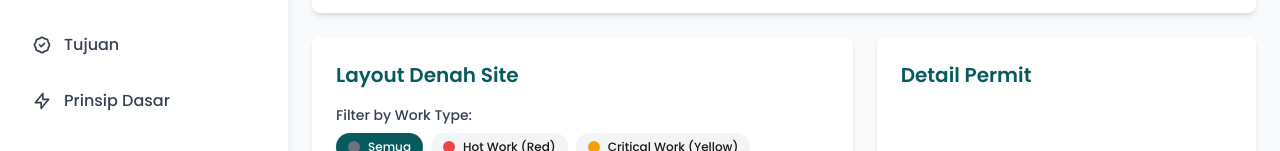
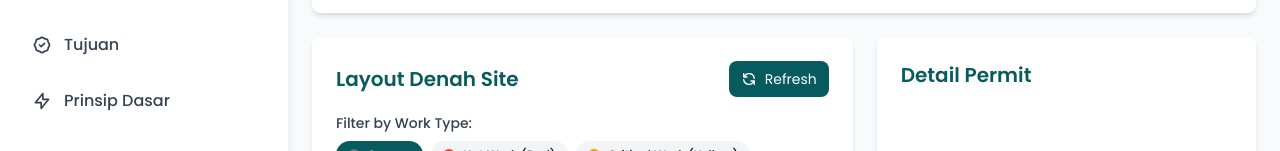
Before and after one commit to adrianakbar/sika, a Next.js app: page /siteplotplans in a window 1280 px wide. Shown: the part 312-463 px from the top of the page. Built offline with nearby package versions, Linux system fonts and the light colour scheme; no server answers; the database is empty; sample sign-in values are in the browser's storage.

Commit message:
[FIX] Enhance data fetching in SitePlotPlans to refresh on tab visibility change and add manual refresh button for improved user experience

```diff
--- a/app/siteplotplans/page.js
+++ b/app/siteplotplans/page.js
@@ -13,6 +13,19 @@ function SitePlotPlans() {
 
   useEffect(() => {
     fetchData();
+
+    // Refresh data when window becomes visible again (user switches back to tab)
+    const handleVisibilityChange = () => {
+      if (!document.hidden) {
+        fetchData();
+      }
+    };
+
+    document.addEventListener('visibilitychange', handleVisibilityChange);
+
+    return () => {
+      document.removeEventListener('visibilitychange', handleVisibilityChange);
+    };
   }, []);
 
   const fetchData = async () => {
@@ -45,8 +58,8 @@ function SitePlotPlans() {
             // Calculate days since end date
             const daysSinceEnd = Math.floor((currentDate - endDate) / (1000 * 60 * 60 * 24));
 
-            // Hide permit if it's more than 1 day past end date
-            if (daysSinceEnd > 1) {
+            // Hide permit if it's 1 day or more past end date
+            if (daysSinceEnd >= 1) {
               return null; // Will be filtered out
             }
 
@@ -358,9 +371,31 @@ function SitePlotPlans() {
             <div className="bg-white rounded-lg shadow-md p-6 flex-1">
               {/* Filter Section */}
               <div className="mb-6">
-                <h2 className="text-xl font-semibold text-quaternary mb-4">
-                  Layout Denah Site
-                </h2>
+                <div className="flex justify-between items-center mb-4">
+                  <h2 className="text-xl font-semibold text-quaternary">
+                    Layout Denah Site
+                  </h2>
+                  <button
+                    onClick={fetchData}
+                    disabled={loading}
+                    className="flex items-center gap-2 px-3 py-2 bg-quaternary text-white rounded-lg hover:bg-quaternary/90 transition-colors disabled:opacity-50 disabled:cursor-not-allowed"
+                  >
+                    <svg
+                      className={`w-4 h-4 ${loading ? 'animate-spin' : ''}`}
+                      fill="none"
+                      stroke="currentColor"
+                      viewBox="0 0 24 24"
+                    >
+                      <path
+                        strokeLinecap="round"
+                        strokeLinejoin="round"
+                        strokeWidth={2}
+                        d="M4 4v5h.582m15.356 2A8.001 8.001 0 004.582 9m0 0H9m11 11v-5h-.581m0 0a8.003 8.003 0 01-15.357-2m15.357 2H15"
+                      />
+                    </svg>
+                    <span className="text-sm">Refresh</span>
+                  </button>
+                </div>
 
                 {/* Filter Legend */}
                 <div className="space-y-4 mb-6">
```
